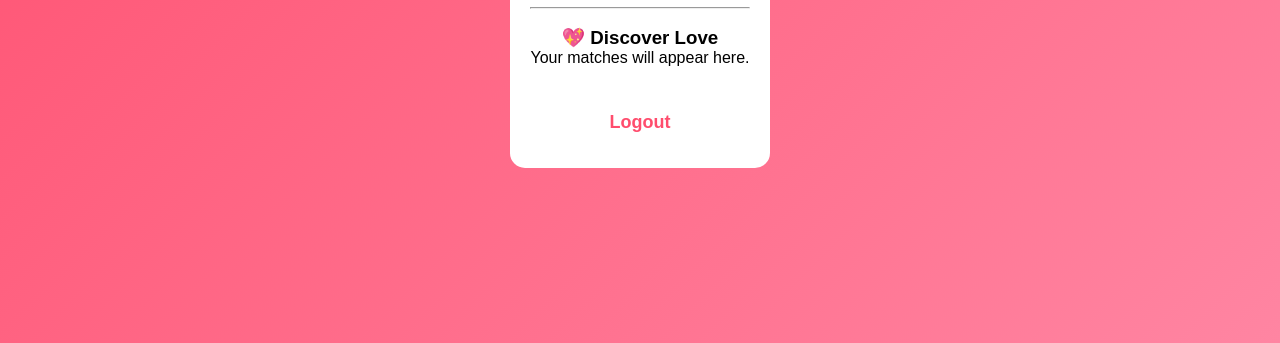
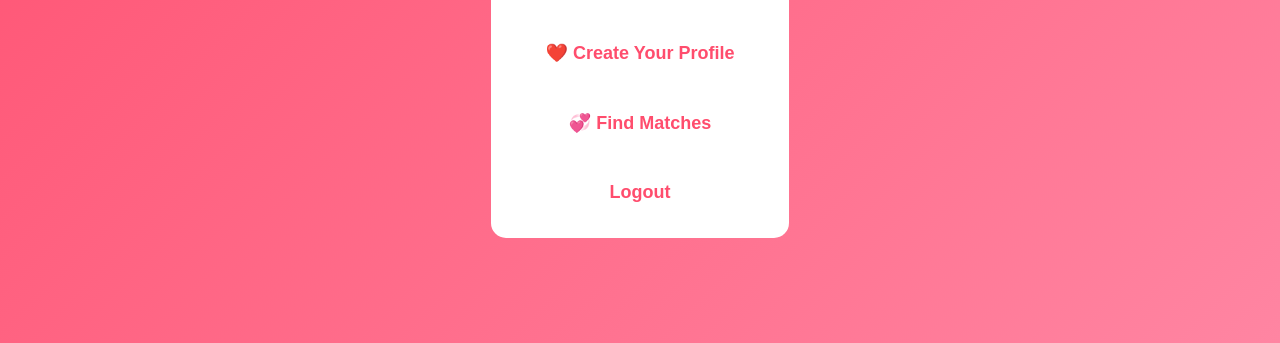
Before and after one commit to samsam569/soulvana, a plain HTML site: page dashboard.html in a window 1280 px wide. Shown: the part 457-800 px from the top of the page. Drawn offline with Linux system fonts and the light colour scheme; no server answers.

Commit message:
Update dashboard.html

```diff
--- a/dashboard.html
+++ b/dashboard.html
@@ -27,11 +27,26 @@
 
 <p>Your matches will appear here.</p>
 
+<!-- Profile Creation Link -->
+<a href="profile.html">
+    <button>❤️ Create Your Profile</button>
+</a>
+
+<br><br>
+
+<!-- Future Match Page -->
+<a href="matches.html">
+    <button>💞 Find Matches</button>
+</a>
+
+<br><br>
+
 <button id="logoutBtn">Logout</button>
 
 </div>
 
 </main>
+
 
 <script type="module">
 import { auth } from "./firebase.js";
@@ -54,10 +69,12 @@ onAuthStateChanged(auth, (user) => {
 
 });
 
+
 document.getElementById("logoutBtn").addEventListener("click", async () => {
   await signOut(auth);
   window.location.href = "login.html";
 });
+
 </script>
 
 </body>
```
